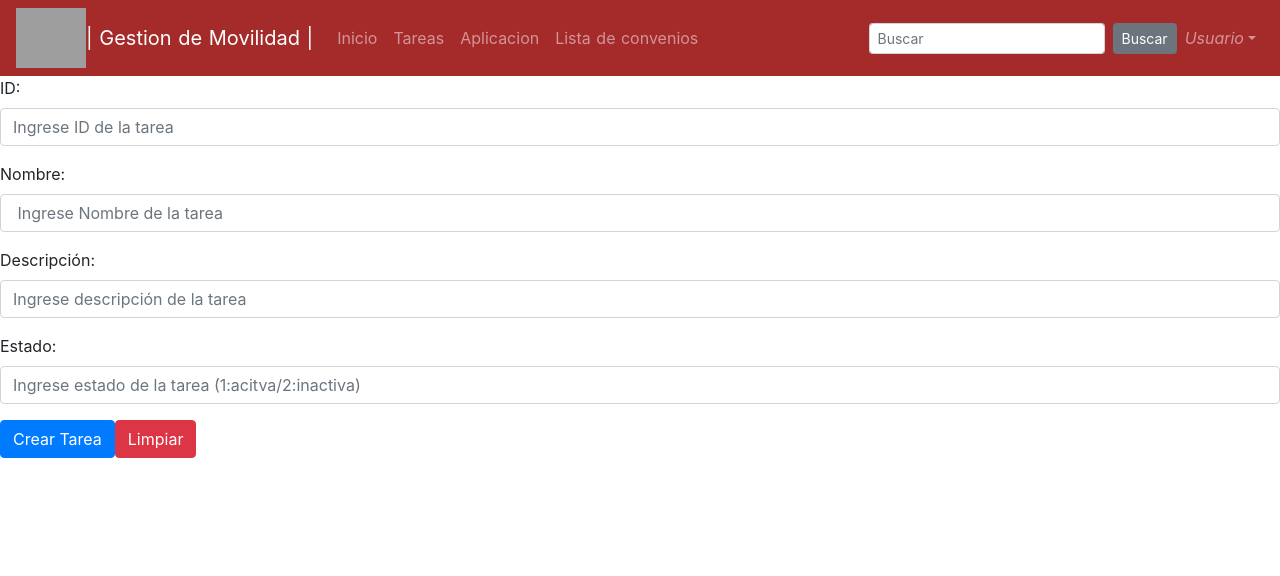
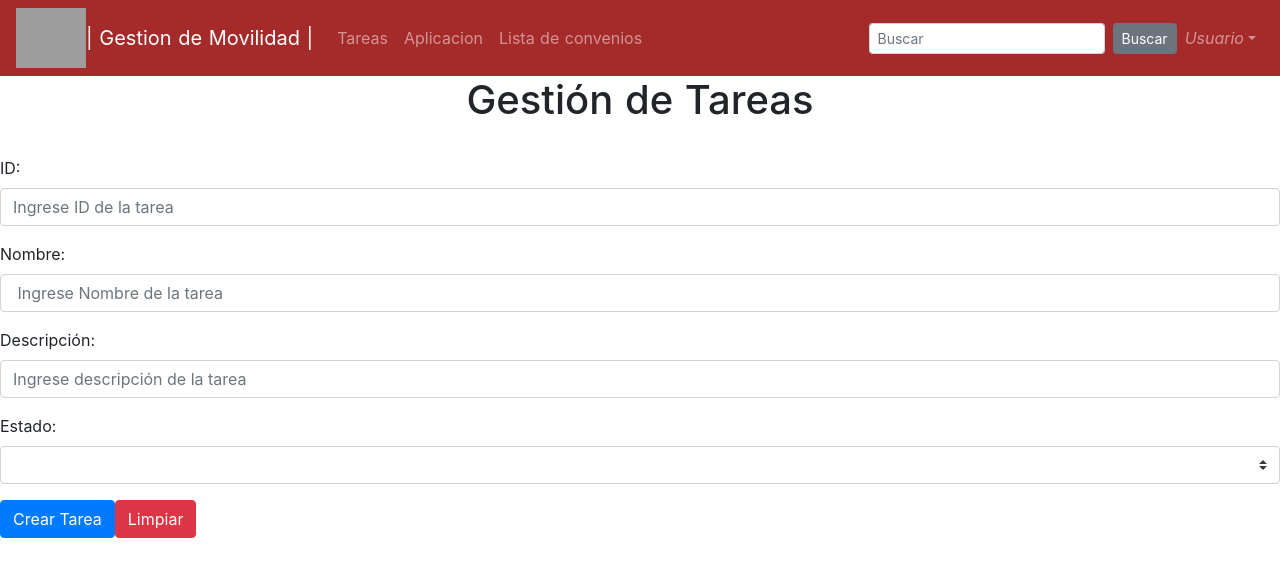
Before and after one commit to EstivenCano/proyecto_web, a Nuxt app: page /formulario in a window 1280 px wide. Shown: the top 576 px of the page. Built offline with nearby package versions, Linux system fonts and the light colour scheme; grey boxes are pictures that could not be loaded.

Commit message:
Crud tareas terminado y correccion de errores

```diff
--- /dev/null
+++ b/assets/formulario.js
@@ -0,0 +1,65 @@
+export default {
+    data() {
+        return {
+            enEdicion: false,
+            lista_tareas: [
+
+            ],
+            tarea: {
+                id: "",
+                nombre: "",
+                descripcion: "",
+                acciones: true
+            },
+            estado: [
+                { text: "Seleccione estado de la tarea", value: null },
+                "Activa",
+                "Inactiva"
+            ],
+            show: true
+        };
+    },
+    methods: {
+        onReset(evt) {
+            evt.preventDefault();
+            // Reset our form values
+            this.tarea.id = "";
+            this.tarea.nombre = "";
+            this.tarea.descripcion = "";
+            this.tarea.estado = null;
+
+        },
+        crearTarea() {
+            this.lista_tareas.push(this.tarea);
+            this.tarea = {
+                id: "",
+                nombre: "",
+                descripcion: "",
+                estado: null,
+                acciones: true
+            };
+        },
+        eliminarTarea({ item }) {
+            let posicion = this.lista_tareas.findIndex(tarea => tarea.id == item.id);
+            this.lista_tareas.splice(posicion, 1);
+        },
+        cargarTarea({ item }) {
+            let aux = this.lista_tareas.find(tarea => tarea.id == item.id);
+            this.enEdicion = true;
+            this.tarea = Object.assign({}, aux);
+        },
+        actualizarTarea() {
+            let posicion = this.lista_tareas.findIndex(
+                tarea => tarea.id == this.tarea.id
+            );
+            this.lista_tareas.splice(posicion, 1, this.tarea);
+            this.tarea = {
+                id: "",
+                nombre: "",
+                descripcion: "",
+                estado: null,
+                acciones: true
+            };
+        }
+    }
+};
--- a/layouts/default.vue
+++ b/layouts/default.vue
@@ -15,7 +15,6 @@
 
         <b-collapse id="nav-collapse" is-nav>
           <b-navbar-nav>
-            <b-nav-item :to="{name:'index'}">Inicio</b-nav-item>
             <b-nav-item :to="{name:'formulario'}">Tareas</b-nav-item>
             <b-nav-item :to="{name:'aplicacion'}">Aplicacion</b-nav-item>
             <b-nav-item :to="{name:'listaFiltrada'}">Lista de convenios</b-nav-item>
--- a/pages/aplicacion.vue
+++ b/pages/aplicacion.vue
@@ -1,12 +1,7 @@
 <template>
-
   <div>
-
-
     <b-card>
-    <b-card-text>
-      Formulario
-    </b-card-text>
+      <b-card-text>Formulario</b-card-text>
 
       <b-form @submit="onSubmit" @reset="onReset" v-if="show">
         <b-form-group
@@ -25,38 +20,19 @@
         </b-form-group>
 
         <b-form-group id="input-group-2" label="Nombre:" label-for="input-2">
-        <b-form-input
-          id="input-2"
-          v-model="form.name"
-          required
-          placeholder="Ingresar nombre"
-        ></b-form-input>
+          <b-form-input id="input-2" v-model="form.name" required placeholder="Ingresar nombre"></b-form-input>
         </b-form-group>
 
         <b-form-group id="input-group-3" label="Tipo convenio:" label-for="input-3">
-        <b-form-select
-          id="input-3"
-          v-model="form.food"
-          :options="foods"
-          required
-        ></b-form-select>
+          <b-form-select id="input-3" v-model="form.food" :options="foods" required></b-form-select>
         </b-form-group>
 
-      <b-form-group id="input-group-4">
-
-      </b-form-group>
+        <b-form-group id="input-group-4"></b-form-group>
 
         <b-button type="submit" variant="primary">Aceptar</b-button>
         <b-button type="reset" variant="danger">Limpiar</b-button>
       </b-form>
-    <b-card class="mt-3" header="Vista previa">
-      <pre class="m-0">{{ form }}</pre>
     </b-card>
-
-    <b-button href="#" variant="primary">Go somewhere</b-button>
-  </b-card>
-
-
   </div>
 </template>
 
@@ -65,33 +41,39 @@
   data() {
     return {
       form: {
-          email: '',
-          name: '',
+        email: "",
+        name: "",
         food: null,
         checked: []
       },
-        foods: [{ text: 'Seleciona una', value: null }, 'Carrots', 'Beans', 'Tomatoes', 'Corn'],
+      foods: [
+        { text: "Seleciona una", value: null },
+        "Carrots",
+        "Beans",
+        "Tomatoes",
+        "Corn"
+      ],
       show: true
-      }
+    };
   },
   methods: {
     onSubmit(evt) {
-        evt.preventDefault()
-        alert(JSON.stringify(this.form))
+      evt.preventDefault();
+      alert(JSON.stringify(this.form));
     },
     onReset(evt) {
-        evt.preventDefault()
+      evt.preventDefault();
       // Reset our form values
-        this.form.email = ''
-        this.form.name = ''
-        this.form.food = null
-        this.form.checked = []
+      this.form.email = "";
+      this.form.name = "";
+      this.form.food = null;
+      this.form.checked = [];
       // Trick to reset/clear native browser form validation state
-        this.show = false
+      this.show = false;
       this.$nextTick(() => {
-          this.show = true
-        })
+        this.show = true;
+      });
     }
   }
-  }
+};
 </script>
--- a/pages/formulario.vue
+++ b/pages/formulario.vue
@@ -1,12 +1,16 @@
 <template>
   <div>
     <b-container fluid="md">
-      <b-form @submit="onSubmit" @reset="onReset" v-if="show">
+      <center>
+        <h1>Gestión de Tareas</h1>
+      </center>
+      <br />
+      <b-form action="javascript:void(0)" @submit="crearTarea()" @reset="onReset" >
         <b-form-group label="ID:" label-for="id">
           <b-form-input
             class="form-control"
             type="text"
-            v-model="form.id"
+            v-model="tarea.id"
             placeholder="Ingrese ID de la tarea"
             id="id"
           />
@@ -16,70 +20,38 @@
           <b-form-input
             class="form-control"
             type="text"
-            v-model="form.nombre"
+            v-model="tarea.nombre"
             placeholder=" Ingrese Nombre de la tarea"
             id="nombre"
           />
         </b-form-group>
 
-        <b-form-group label=" Descripción:" label-for="desc">
+        <b-form-group label=" Descripción:" label-for="descripcion">
           <b-form-input
             class="form-control"
             type="text"
-            v-model="form.desc"
+            v-model="tarea.descripcion"
             placeholder="Ingrese descripción de la tarea"
-            id="desc"
+            id="descripcion"
           />
         </b-form-group>
 
         <b-form-group label=" Estado:" label-for="estado">
-          <b-form-input
-            class="form-control"
-            type="number"
-            v-model="form.estado"
-            placeholder="Ingrese estado de la tarea (1:acitva/2:inactiva)"
-            id="estado"
-          />
+          <b-form-select class="form-control" v-model="tarea.estado" :options="estado" id="estado" />
         </b-form-group>
 
-        <b-button type="submit" variant="primary">Crear Tarea</b-button>
+        <b-button type="submit" variant="primary" v-if="!enEdicion">Crear Tarea</b-button>
+        <b-button @click="actualizarTarea()" variant="primary" v-else>Actualizar Tarea</b-button>
         <b-button type="reset" variant="danger">Limpiar</b-button>
-      </b-form>
+      </b-form><br>
+      <b-table striped hover :items="lista_tareas">
+        <template v-slot:cell(acciones)="row">
+          <b-button size="sm" @click="cargarTarea(row)" class="mr-2">Modificar</b-button>
+          <b-button size="sm" @click="eliminarTarea(row)" class="mr-2">Eliminar</b-button>
+        </template>
+      </b-table>
     </b-container>
   </div>
 </template>
 
-<script>
-export default {
-  data() {
-    return {
-      form: {
-        id: "",
-        nombre: "",
-        desc: "",
-        estado: null
-      },
-      show: true
-    };
-  },
-  methods: {
-    onSubmit(evt) {
-      evt.preventDefault();
-      alert(JSON.stringify(this.form));
-    },
-    onReset(evt) {
-      evt.preventDefault();
-      // Reset our form values
-      this.form.id = "";
-      this.form.nombre = "";
-      this.form.desc = "";
-      this.form.estado = null;
-      // Trick to reset/clear native browser form validation state
-      this.show = false;
-      this.$nextTick(() => {
-        this.show = true;
-      });
-    }
-  }
-};
-</script>
+<script src="@/assets/formulario.js"/>
--- a/pages/listaFiltrada.vue
+++ b/pages/listaFiltrada.vue
@@ -1,10 +1,15 @@
 <template>
   <div>
+    <b-container fluid="md">
+      <center>
+        <h1>Filtro de Convenios</h1>
+      </center>
+      <br />
+
       <b-form @submit="onSubmit" @reset="onReset" v-if="show">
-
         <b-form-group id="input-group-1" label="Pais:" label-for="input-1">
           <b-form-select v-model="selected1" :options="options1"></b-form-select>
-            <br >
+          <br />
           <b-button block variant="dark">Block Level Button</b-button>
         </b-form-group>
 
@@ -36,15 +41,18 @@
           <b-button block variant="dark">Block Level Button</b-button>
         </b-form-group>
 
-        <div class="mt-1">Filtrado por ubicación: <strong>{{ selected1  }}</strong></div>
-        <div class="mt-2">Filtrado por universidad: <strong>{{ selected2 }}</strong></div>
-
-
+        <div class="mt-1">
+          Filtrado por ubicación:
+          <strong>{{ selected1 }}</strong>
+        </div>
+        <div class="mt-2">
+          Filtrado por universidad:
+          <strong>{{ selected2 }}</strong>
+        </div>
       </b-form>
+    </b-container><br>
     <b-table striped hover :items="lista_convenios">
-        <template v-slot:cell(acciones)="row">
-          <b-button size="sm" @click="cargarEstudiante(row)" class="mr-2">Modificar</b-button>
-          <b-button size="sm" @click="eliminarEstudiante(row)" class="mr-2">Eliminar</b-button>
+      <template v-slot:cell(acciones)="">
       </template>
     </b-table>
   </div>
@@ -56,11 +64,11 @@
     return {
       selected1: null,
       options1: [
-            { value: null, text: 'Selecciona un pais' },
-            { value: 'colombia', text: 'Colombia' },
-            { value: 'usa', text: 'Estados Unidos' },
-            { value: 'argentina', text: 'Argentina' },
-            { value: 'alemania', text: 'Alemania', disabled: true }
+        { value: null, text: "Selecciona un pais" },
+        { value: "colombia", text: "Colombia" },
+        { value: "usa", text: "Estados Unidos" },
+        { value: "argentina", text: "Argentina" },
+        { value: "alemania", text: "Alemania", disabled: true }
       ],
 
       convenio: {
@@ -68,8 +76,7 @@
         pais: "",
         ciudad: "",
         universidad: "",
-          descripcion: "",
-          acciones: true
+        descripcion: ""
       },
       lista_convenios: [
         {
@@ -77,32 +84,32 @@
           pais: "colombia",
           ciudad: "medellin",
           universidad: "udem",
-            descripcion: "este convenio te da una beca del 10 porciento por ser extranjero",
-            acciones: true
+          descripcion:
+            "este convenio te da una beca del 10 porciento por ser extranjero"
         }
       ],
 
       show: true
-      }
+    };
   },
   methods: {
     onSubmit(evt) {
-        evt.preventDefault()
-        alert(JSON.stringify(this.form))
+      evt.preventDefault();
+      alert(JSON.stringify(this.form));
     },
     onReset(evt) {
-        evt.preventDefault()
+      evt.preventDefault();
       // Reset our form values
-        this.form.email = ''
-        this.form.name = ''
-        this.form.food = null
-        this.form.checked = []
+      this.form.email = "";
+      this.form.name = "";
+      this.form.food = null;
+      this.form.checked = [];
       // Trick to reset/clear native browser form validation state
-        this.show = false
+      this.show = false;
       this.$nextTick(() => {
-          this.show = true
-        })
+        this.show = true;
+      });
     }
   }
-  }
+};
 </script>
```
Lines whose indentation alone changed are shown as unchanged.
